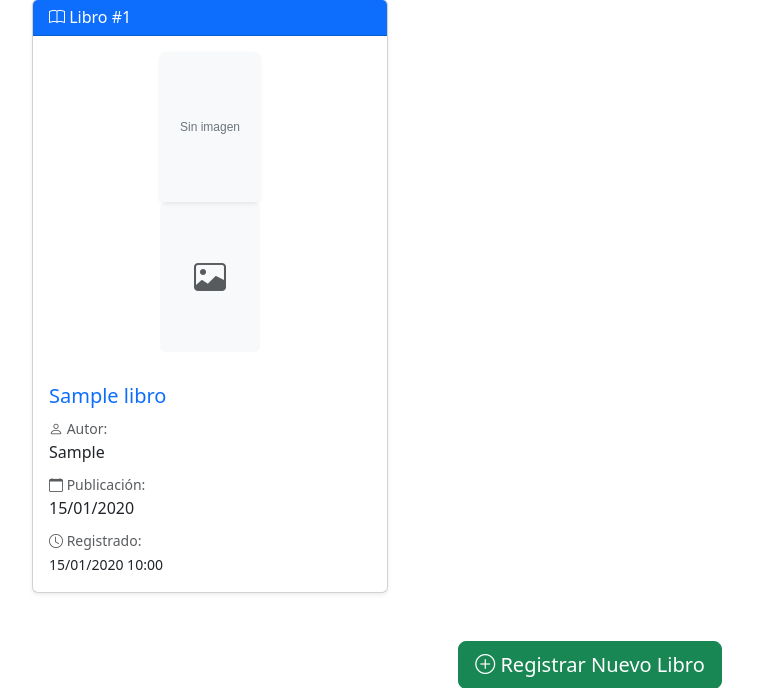
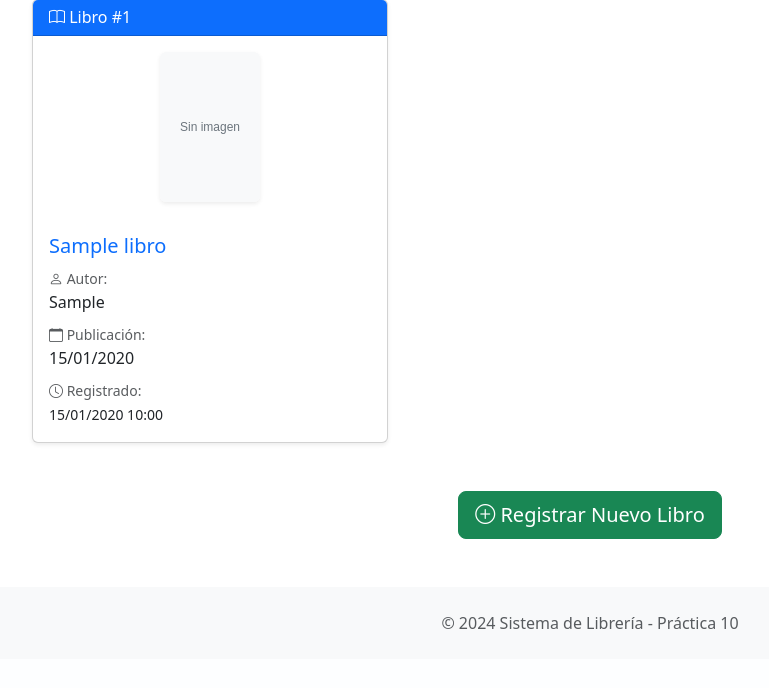
Before and after one commit to Ariel-MG/Internet-Programing, a PHP site: page /consulta.php in a window 1280 px wide. Shown: the part 441-1129 px from the top of the page, without its empty margins (50-819 px from the left). After the commit the page ends 1070 px from the top, so only its background shows below. Run offline with PHP 8.4, Linux system fonts and the light colour scheme; tables that the repository leaves empty or names only in its code hold one stand-in row (values such as "Sample post"); a stand-in replaces the project's code that opens the database connection.

Commit message:
Correccion en como se mostraba las imagenes

```diff
--- a/Practices/Practice10/html/consulta.php
+++ b/Practices/Practice10/html/consulta.php
@@ -184,9 +184,6 @@ if ($resultado) {
                                         class="libro-imagen rounded shadow-sm"
                                         onerror="this.style.display='none'; this.nextElementSibling.style.display='block';"
                                     >
-                                    <div class="bg-light rounded d-flex align-items-center justify-content-center" style="width: 100px; height: 150px; margin: 0 auto; display: none;">
-                                        <i class="bi bi-image text-muted" style="font-size: 2rem;"></i>
-                                    </div>
                                 </div>
                             <?php else: ?>
                                 <div class="text-center p-3">
```
